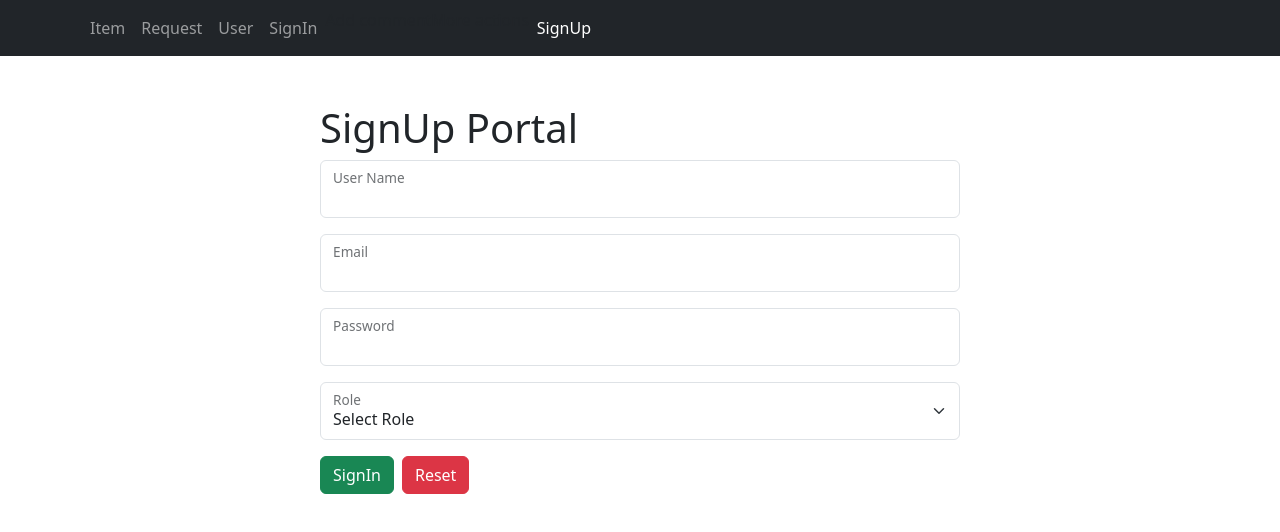
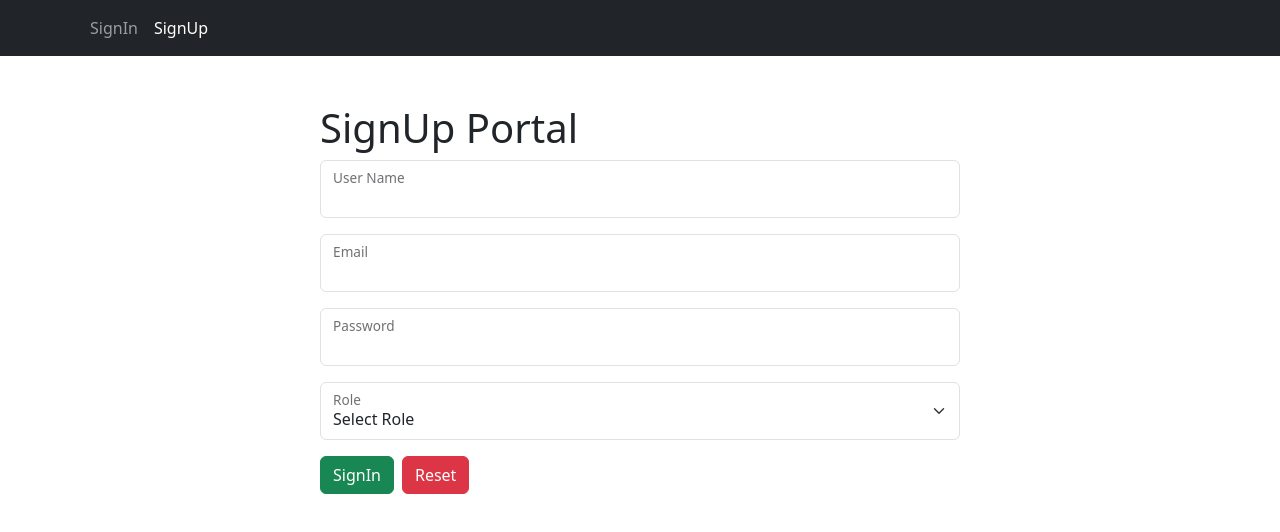
Before and after one commit to WAMW-SL/Lost-and-Found-Application-Frontend, a React (Create React App) app: page /signup in a window 1280 px wide. Shown: the top 532 px of the page. Built offline with nearby package versions, Linux system fonts and the light colour scheme.

Commit message:
Add conditional rendering for nav bar

```diff
--- a/src/App.tsx
+++ b/src/App.tsx
@@ -8,12 +8,12 @@ import { User } from './component/user/User';
 import { BrowserRouter, Route, Routes } from 'react-router';
 import { SignIn } from './component/auth/SignIn';
 import { SignUp } from './component/auth/SignUp';
-// import { SignIn } from './component/auth/SignIn';
-// import { SignUp } from './component/auth/SignUp';
+import { AuthProvider } from './component/auth/AuthProvider';
 
 function App() {
   return (
     <BrowserRouter>
+    <AuthProvider>
       <NavBar />
       <Routes>
         <Route path="/" element={<Item />} />
@@ -23,6 +23,7 @@ function App() {
         <Route path="/signin" element={<SignIn />} />Add commentMore actions
         <Route path="/signup" element={<SignUp />} />
       </Routes>
+       </AuthProvider>
     </BrowserRouter>
   );
 }
--- a/src/component/NavBar.tsx
+++ b/src/component/NavBar.tsx
@@ -2,18 +2,27 @@ import Container from 'react-bootstrap/Container';
 import Nav from 'react-bootstrap/Nav';
 import Navbar from 'react-bootstrap/Navbar';
 import { NavLink } from 'react-router';
+import { useAuth } from './auth/AuthProvider';
 
 function NavBar() {
+  const { isAuthenticated } = useAuth();
   return (
     <>
       <Navbar bg="dark" data-bs-theme="dark">
         <Container>
           <Nav className="me-auto">
-            <Nav.Link as={NavLink} to="/item">Item</Nav.Link>
-            <Nav.Link as={NavLink} to="request">Request</Nav.Link>
-            <Nav.Link as={NavLink} to="user">User</Nav.Link>
-            <Nav.Link as={NavLink} to="/signin">SignIn</Nav.Link>Add commentMore actions
-            <Nav.Link as={NavLink} to="/signup">SignUp</Nav.Link>
+            {isAuthenticated ? (
+              <>
+                <Nav.Link as={NavLink} to="/item">Item</Nav.Link>
+                <Nav.Link as={NavLink} to="request">Request</Nav.Link>
+                <Nav.Link as={NavLink} to="user">User</Nav.Link>
+              </>
+            ) : (
+              <>
+                <Nav.Link as={NavLink} to="/signin">SignIn</Nav.Link>
+                <Nav.Link as={NavLink} to="/signup">SignUp</Nav.Link>
+              </>
+            )}
           </Nav>
         </Container>
       </Navbar>
```
